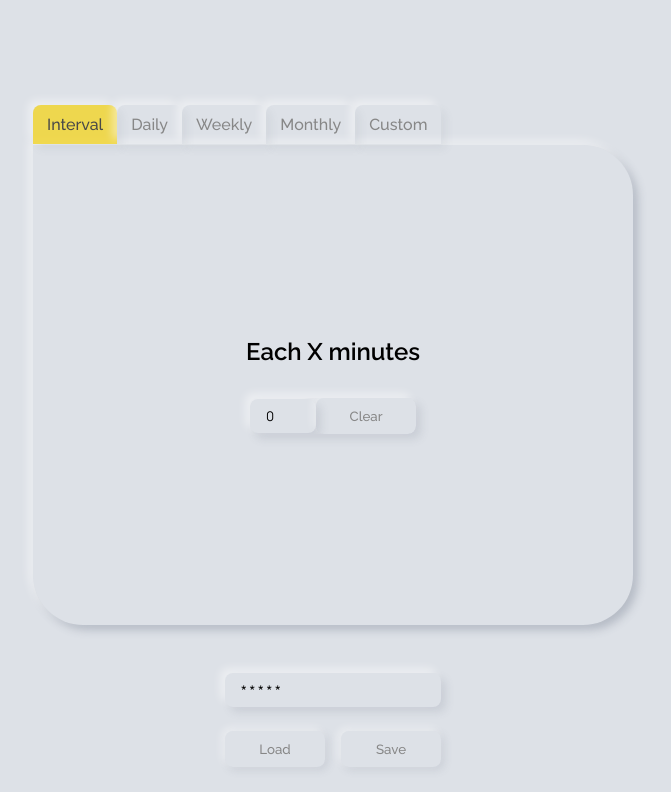
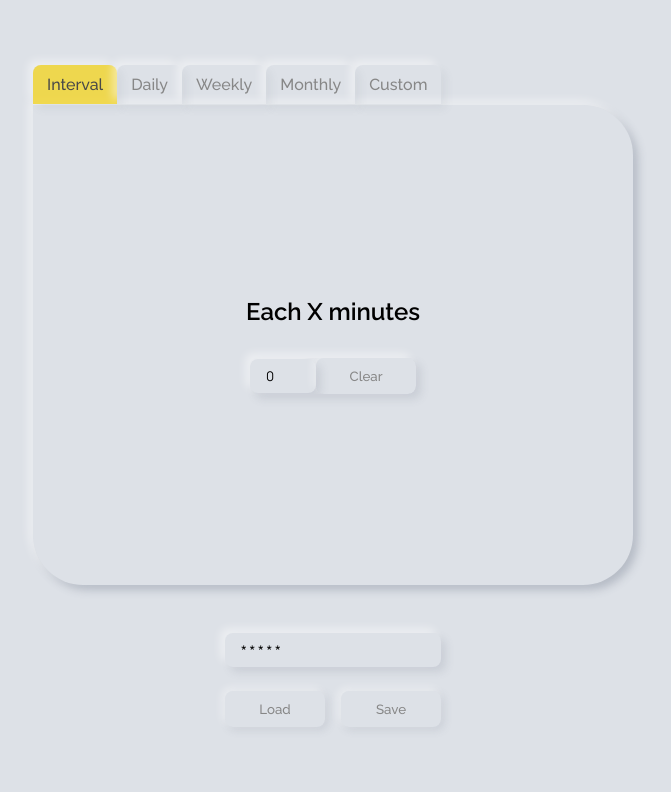
Before and after one commit to viktoriamay/react-crontab, a React (Create React App) app: page / in a window 1280 px wide. Shown: the top 792 px of the page, without its empty margins (307-978 px from the left). Built offline with nearby package versions, Linux system fonts and the light colour scheme.

Commit message:
Fix styles

```diff
--- a/src/components/CronData/CronData.scss
+++ b/src/components/CronData/CronData.scss
@@ -2,6 +2,7 @@
   display: flex;
   flex-direction: column;
   gap: 3rem;
+  margin-bottom: 3rem;
 
   &__buttons_wrapper {
     display: flex;
--- a/src/components/Schedule/Schedule.scss
+++ b/src/components/Schedule/Schedule.scss
@@ -9,7 +9,7 @@
   justify-content: center;
   padding: 1.5rem;
   border-radius: 0 50px 50px 50px;
-  margin-top: 14vh;
+  margin-top: 5rem;
   box-shadow: -5px -5px 9px rgba(255, 255, 255, 0.45),
     5px 5px 9px rgba(94, 104, 121, 0.3);
 
```
